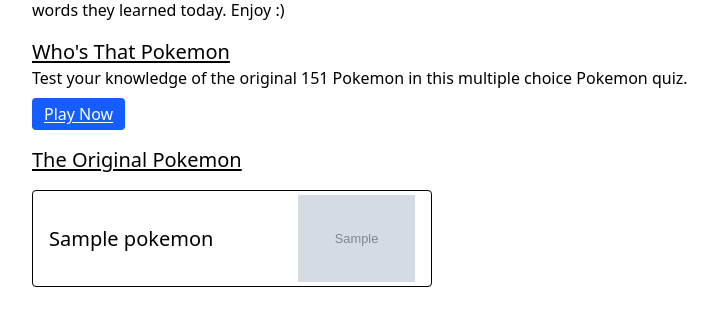
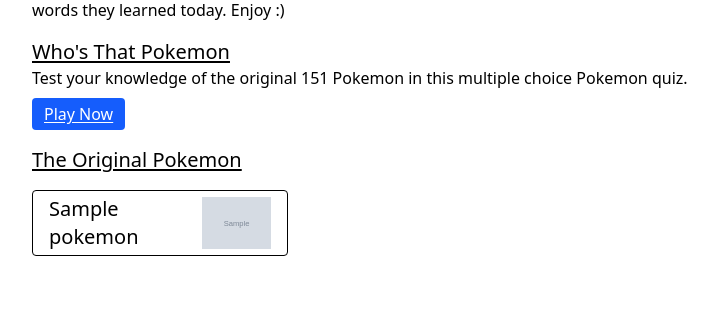
Before and after one commit to markoco14/pokemon, a FastAPI app: template src/templates/index.html in a window 1280 px wide. Shown: the part 194-520 px from the top of the page, without its empty margins (216-933 px from the left). Run offline with FastAPI, Linux system fonts and the light colour scheme; the template is opened without the code that fills it: most values are stand-ins (such as "Sample title", 1, 10 or a date in 2020); grey boxes marked "Sample" are stand-in pictures; style sheets or scripts are compiled from the project's sources; some libraries are stand-ins or nearby versions.

Commit message:
update homepage pokemon list to grid view for larger screens

```diff
--- a/src/templates/index.html
+++ b/src/templates/index.html
@@ -16,14 +16,16 @@
         <section class="mb-4">
             <h2 class="text-xl underline underline-offset-2 mb-4">The Original Pokemon</h2>
             {% if pokemons %}
+                <ul class="grid sm:grid-cols-2 md:grid-cols-3 gap-x-2 gap-y-2">
                     {% for pokemon in pokemons %}
-                    <p class="max-w-[400px] grid grid-cols-3 gap-2 px-4 py-1 mb-4 border rounded items-center justify-between text-xl">
+                        <li class="grid grid-cols-3 gap-2 px-4 py-1 border rounded items-center justify-between text-xl">
                             <span class="col-span-2">{{pokemon.name.capitalize()}}</span>
                             <span class="col-span-1 flex justify-end">
                                 <img src="{{pokemon.thumbnail}}"  loading="lazy"/>
                             </span>
-                    </p>
+                        </li>
                     {% endfor %}
+                </ul>
             {% else %}
                 <p>There are no Pokemon in the database.</p>
             {% endif %}
```
Lines whose indentation alone changed are shown as unchanged.
